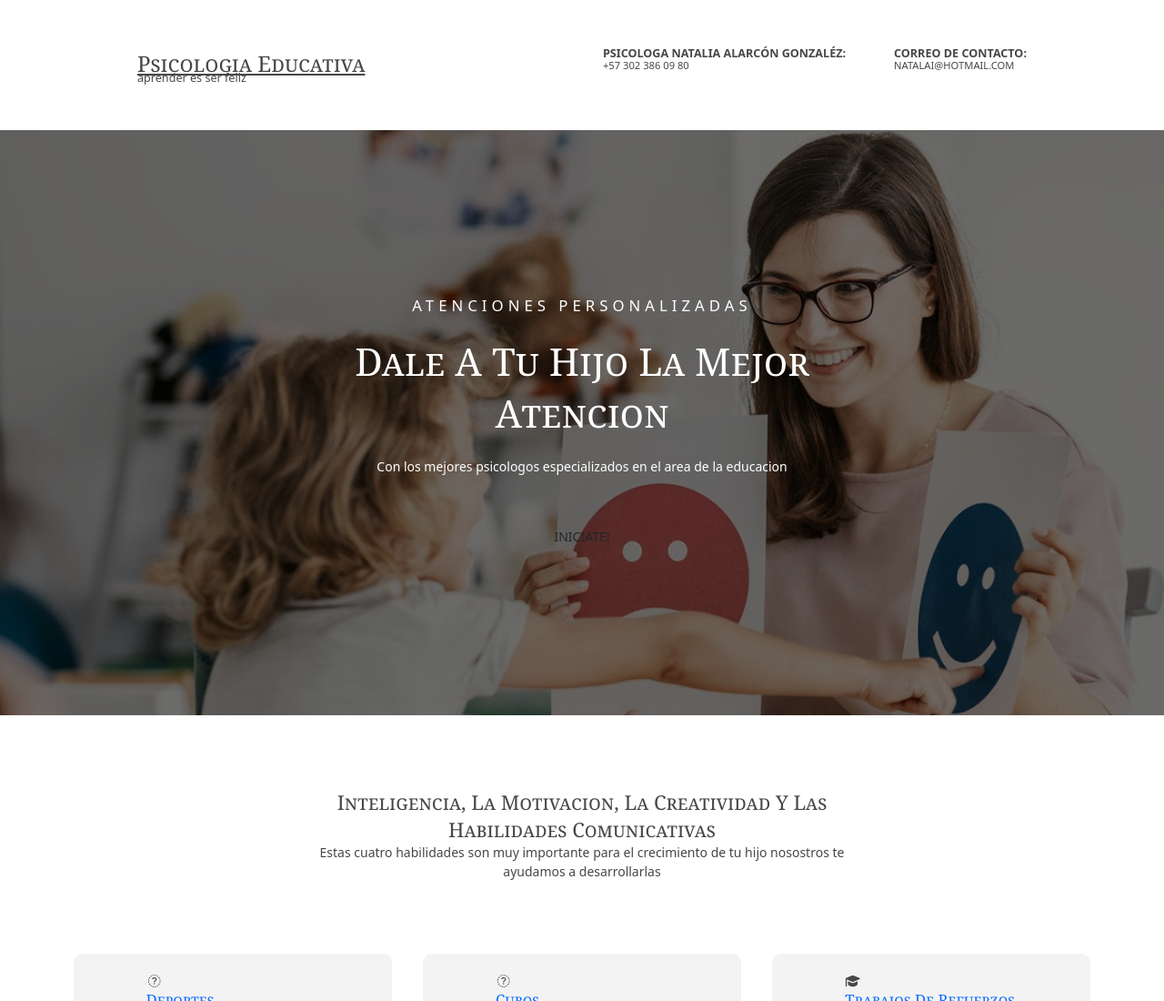
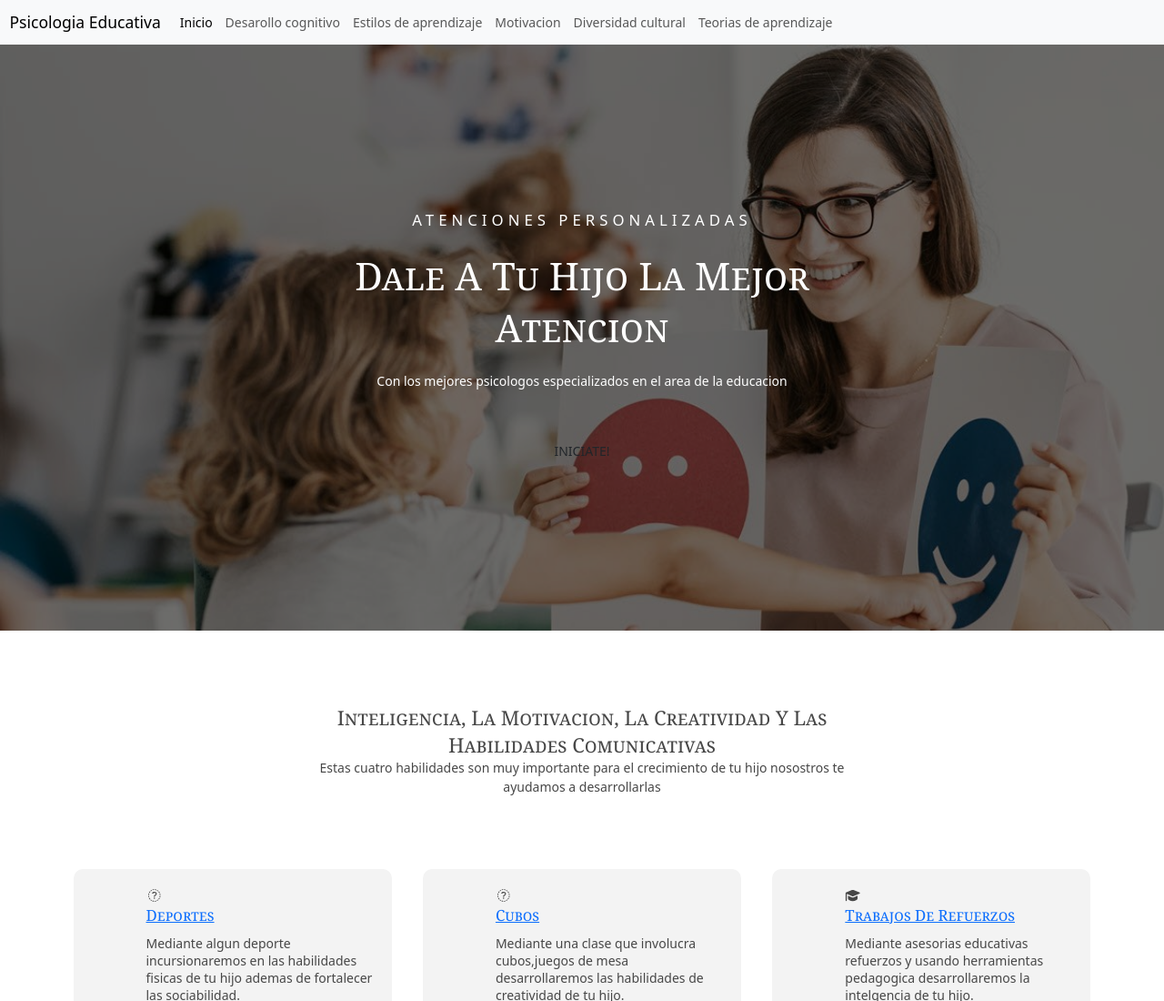
Before and after one commit to cristianalarcongonzalez/Psicoeducativa, a plain HTML site: page index.html in a window 1280 px wide. Shown: the top 1100 px of the page at 91% size. Drawn offline with nearby package versions, Linux system fonts and the light colour scheme.

Commit message:
Add to navbar& README.md changes in routes

```diff
--- a/index.html
+++ b/index.html
@@ -12,24 +12,41 @@
 <body id="top">
   <script src="https://cdn.jsdelivr.net/npm/bootstrap@5.3.0-alpha1/dist/js/bootstrap.bundle.min.js" integrity="sha384-w76AqPfDkMBDXo30jS1Sgez6pr3x5MlQ1ZAGC+nuZB+EYdgRZgiwxhTBTkF7CXvN" crossorigin="anonymous"></script>
 <div class="wrapper row1">
-  <header id="header" class="hoc clear">
-    <div id="logo" class="fl_left">
-      <h1><a href="index.html">Psicologia Educativa</a></h1>
-      <p>Aprender es ser feliz</p>
+
+  </header>
+  <nav class="navbar navbar-expand-lg bg-body-tertiary">
+    <div class="container-fluid">
+      <a class="navbar-brand" href="#">Psicologia Educativa</a>
+      <button class="navbar-toggler" type="button" data-bs-toggle="collapse" data-bs-target="#navbarNav" aria-controls="navbarNav" aria-expanded="false" aria-label="Toggle navigation">
+        <span class="navbar-toggler-icon"></span>
+      </button>
+      <div class="collapse navbar-collapse" id="navbarNav">
+        <ul class="navbar-nav">
+          <li class="nav-item">
+            <a class="nav-link active" aria-current="page" href="#">Inicio</a>
+          </li>
+          <li class="nav-item">
+            <a class="nav-link" href="Desarollo_cognitivo.html">Desarollo cognitivo</a>
+          </li>
+          <li class="nav-item">
+            <a class="nav-link" href="Estilos_aprendizaje.html">Estilos de aprendizaje</a>
+          </li>
+          <li class="nav-item">
+            <a class="nav-link" href="Motivacion.html">Motivacion</a>
+          </li>
+          <li class="nav-item">
+            <a class="nav-link" href="Diversidad_cultural.html">Diversidad cultural</a>
+          </li>
+          <li class="nav-item">
+            <a class="nav-link" href="Teorias_de_aprendizaje.html">Teorias de aprendizaje</a>
+          </li>
+        </ul>
+      </div>
     </div>
-    <div id="quickinfo" class="fl_right">
-      <ul class="nospace inline">
-        <li><strong>Psicologa Natalia Alarcón Gonzaléz:</strong><br>
-          +57 302 386 09 80</li>
-        <li><strong>Correo de contacto:</strong><br>
-          natalai@hotmail.com</li>
-      </ul>
-    </div>
-  </header>
+  </nav>
 </div>
 <div class="wrapper bgded overlay" style="background-image:url('images/demo/backgrounds/Fondo.jpg');">
   <div id="pageintro" class="hoc clear">
-
     <article>
       <p>Atenciones Personalizadas</p>
       <h3 class="heading">Dale a tu hijo la mejor atencion</h3>
@@ -131,7 +148,7 @@
       <footer class="bg-sucess py-8">
         <div class="container">
           <div class="row">
-            <div class="col-md-6 text-center text-md-start">
+            <div class="col-md- text-center text-md-start">
               <p>Contacto:</p>
             </div>
             <div class="col-md-6 text-center text-md-end">
```
Also changed, not shown: Desarollo_cognitivo.html (+1 -1 lines), Diversidad_cultural.html (+1 -1 lines), Estilos_aprendizaje.html (+1 -1 lines), Motivacion.html (+1 -1 lines), Teorias_de_aprendizaje.html (+1 -1 lines), 1 other file.
